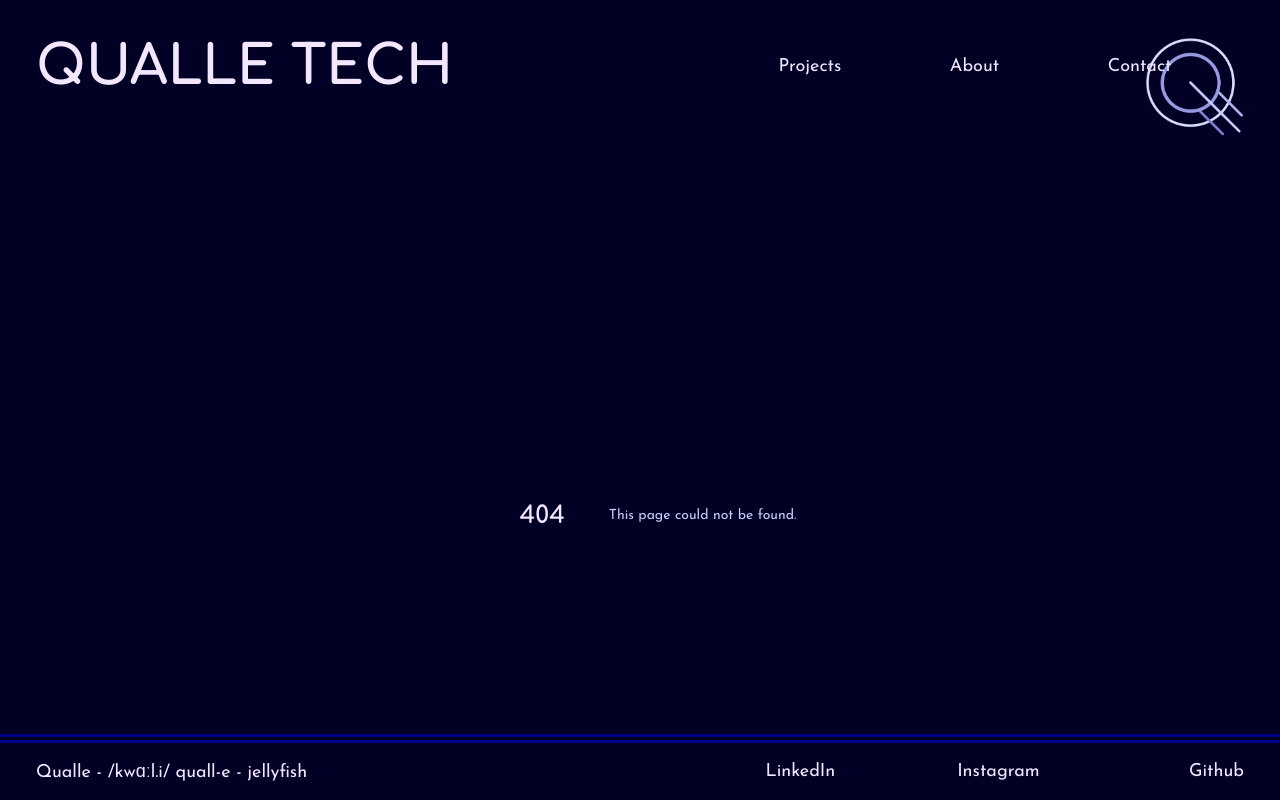
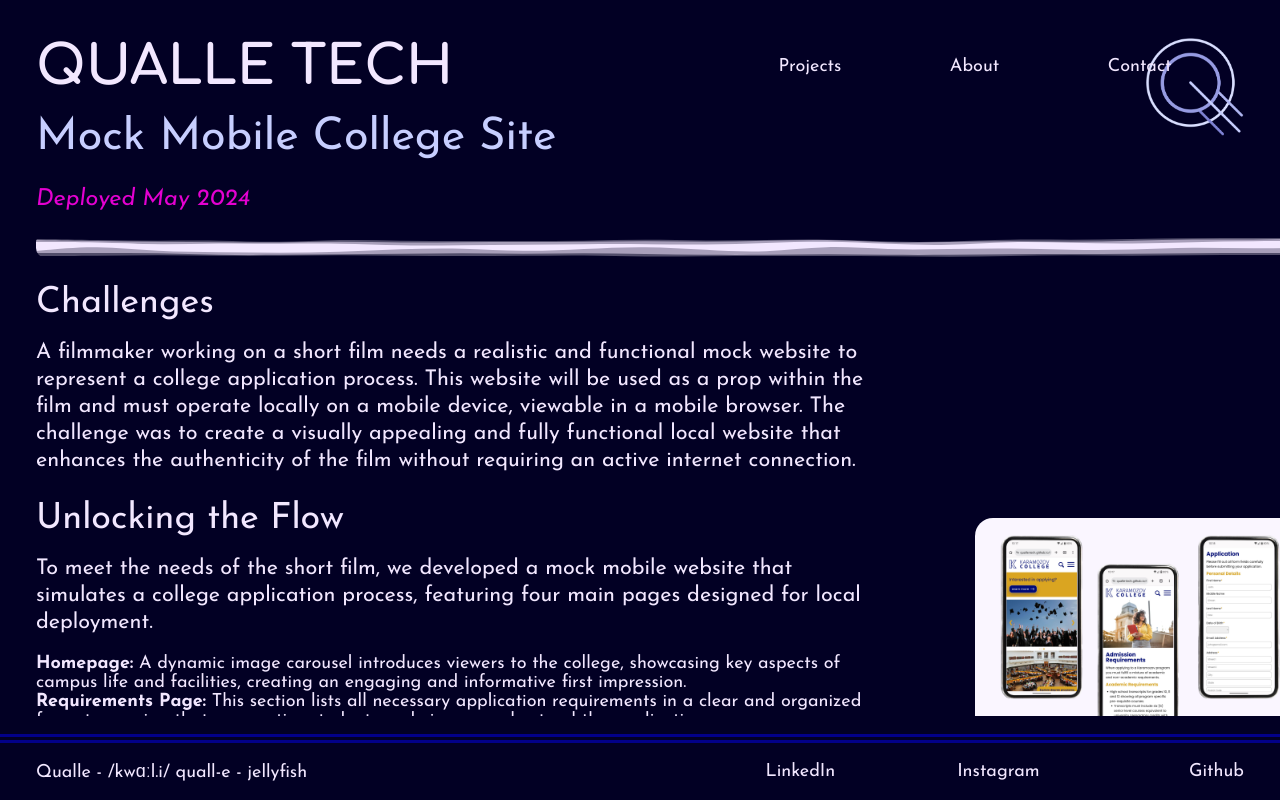
Before and after one commit to qualletech/2024, a Next.js app: page /projects/mock-mobile-site in a window 1280 px wide. Before the commit this address had no page. Built offline with nearby package versions, Linux system fonts and the light colour scheme.

Commit message:
Add project mock website

```diff
--- a/app/projects/CONSTANTS.ts
+++ b/app/projects/CONSTANTS.ts
@@ -13,7 +13,15 @@ export const PROJECTS: Array<ProjectInfo> = [
     alt: "Mic Drop Cover Image",
     title: "Mic Drop",
     desc: "Open Mic Event Dashboard for Comedians in NYC",
-    timeline: "In Development",
+    timeline: "In Development - MVP to be deployed June 2024",
+  },
+  {
+    path: "/projects/mock-mobile-site",
+    coverImg: "/karamozov.png",
+    alt: "Mock College Website for Short Film",
+    title: "Mock Mobile Website",
+    desc: "Mock Mobile College Website for Short Film",
+    timeline: "Deployed May 2024",
   },
   {
     path: "/projects/admin-tool",
@@ -21,7 +29,7 @@ export const PROJECTS: Array<ProjectInfo> = [
     alt: "Admin Tool and Staff Portal Cover Image",
     title: "Admin Dashboard & Staff Portal",
     desc: "Admin Dashboard and Staff Portal for Culinary Services",
-    timeline: "In Development - to be deployed in April 2024",
+    timeline: "Deployed April 2024",
   },
   {
     path: "/projects/sourcing-tool",
--- /dev/null
+++ b/app/projects/mock-mobile-site/page.tsx
@@ -0,0 +1,66 @@
+"use client"
+
+import ProjectDetailPage from "../../_components/ProjectDetailPage"
+
+export default function Page() {
+  return (
+    <ProjectDetailPage
+      projectDetails={{
+        title: "Mock Mobile College Site",
+        deployInfo: "Deployed May 2024",
+        challenges: <Challenges />,
+        flow: <Flow />,
+        coverImgSrc: "/karamozov.png",
+        coverImgAlt: "Mock Mobile College Site",
+      }}
+    />
+  )
+}
+
+function Challenges() {
+  return (
+    <p>
+      A filmmaker working on a short film needs a realistic and functional mock website to represent a college
+      application process. This website will be used as a prop within the film and must operate locally on a mobile
+      device, viewable in a mobile browser. The challenge was to create a visually appealing and fully functional local
+      website that enhances the authenticity of the film without requiring an active internet connection.
+    </p>
+  )
+}
+
+function Flow() {
+  return (
+    <>
+      <p>
+        To meet the needs of the short film, we developed a mock mobile website that simulates a college application
+        process, featuring four main pages designed for local deployment.
+      </p>
+      <ul>
+        <li>
+          <strong>Homepage:</strong> A dynamic image carousel introduces viewers to the college, showcasing key aspects
+          of campus life and facilities, creating an engaging and informative first impression.
+        </li>
+        <li>
+          <strong>Requirements Page:</strong> This section lists all necessary application requirements in a clear and
+          organized format, ensuring that prospective students and viewers understand the application process.
+        </li>
+        <li>
+          <strong>Application Form:</strong> A user-friendly form where applicants can upload required documents and
+          paste their application essay. The form includes validation features to ensure all fields are completed
+          accurately. Data entered into the form is stored in session storage, allowing users to resume the application
+          if they navigate away.
+        </li>
+        <li>
+          <strong>Submission Confirmation Page:</strong> After completing and submitting the application, users are
+          directed to a confirmation page that acknowledges the successful submission.
+        </li>
+      </ul>
+      <p>
+        By building this mock website with HTML, CSS, and JavaScript, we ensure that all components are self-contained
+        and can be easily loaded on a mobile phone without the need for an internet connection. This solution not only
+        fulfills the filmmaker’s requirements but also adds a layer of authenticity to the film by presenting a
+        realistic college application process.
+      </p>
+    </>
+  )
+}
```
